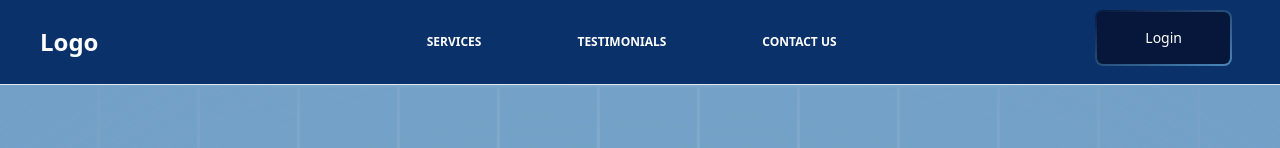
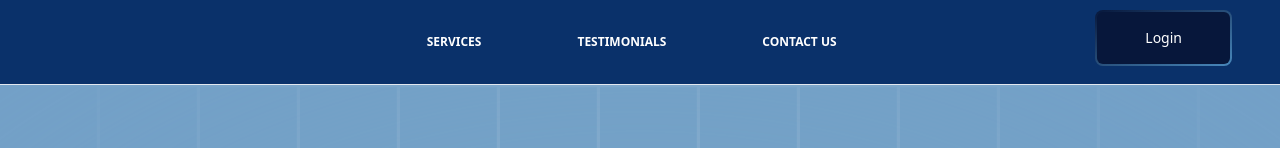
Before and after one commit to tejpatel1302/Portfolio, a React (Vite) app: page / in a window 1280 px wide. Shown: the top 148 px of the page. Built offline with nearby package versions, Linux system fonts and the light colour scheme.

Commit message:
Logo removed

```diff
--- a/src/components/ContactUs.jsx
+++ b/src/components/ContactUs.jsx
@@ -107,7 +107,7 @@ const ContactUs = () => {
                 📞 <a href="tel:+918469154478" className="text-black hover:underline">+918469154478</a>
               </p>
               <p className="text-sm mb-4">
-                ✉️ <a href="mailto:kkneurovision@gmail.com" className="text-black hover:underline">info@utsavsoni.com</a>
+                ✉️ <a href="mailto:soniutsav22@gmail.com" className="text-black hover:underline">soniutsav22@gmail.com</a>
               </p>
 
             </div>
--- a/src/components/Header.jsx
+++ b/src/components/Header.jsx
@@ -36,8 +36,8 @@ const Header = () => {
     >
       <div className="flex items-center px-5 lg:px-7.5 xl:px-10 max-lg:py-4">
         <a className="block w-[12rem] xl:mr-8" href="#hero">
-          <span className="text-white text-2xl font-bold">Logo</span>{" "}
-          <span className="text-[#73a0c7] text-2xl font-bold"></span>
+          {/* <span className="text-white text-2xl font-bold">Logo</span>{" "}
+          <span className="text-[#73a0c7] text-2xl font-bold"></span> */}
         </a>
 
         <nav
```
